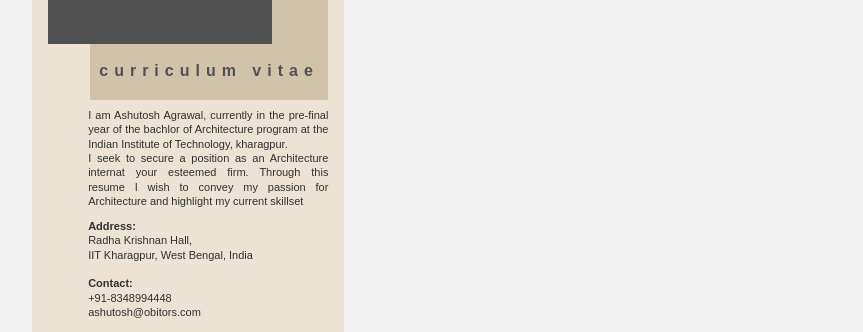
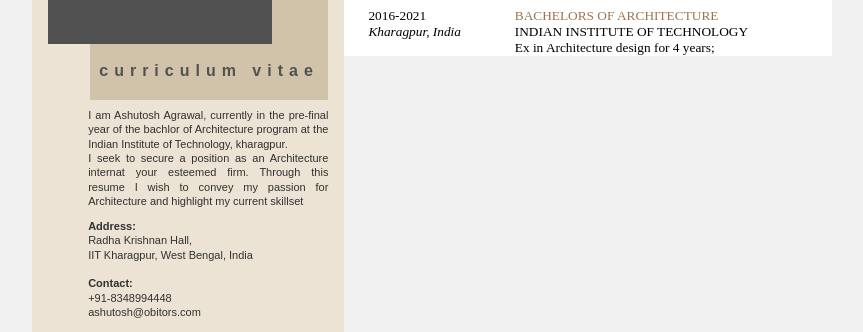
Before and after one commit to obitors/online-cv, a plain HTML site: page index.html in a window 1280 px wide. Shown: the part 201-533 px from the top of the page, without its empty margins (208-1071 px from the left). Drawn offline with Linux system fonts and the light colour scheme.

Commit message:
version 3.5

```diff
--- a/css/style.css
+++ b/css/style.css
@@ -187,12 +187,14 @@
 
 .my-heading .my-title {
     font-style: italic;
-    margin-top: -1%
+    margin-top: -1%;
+    font-size: 12pt;
 }
 
 .my-heading a {
     color: #000;
     font-weight: 400;
+    font-size: 12pt;
 }
 
 .my-references {
@@ -203,7 +205,54 @@
     float: left;
 }
 
+.item-row {
+    width: 100%;
+    float: left;
+    margin-top: 10pt;
+}
+
+.item-row .left-item {
+    width: 30%;
+    float: left;
+}
+
+.item-row .right-item{
+    float: left;
+    width: 70%;
+}
+
+.right-item .item-heading {
+    text-transform: uppercase;
+    font-size: 10pt;
+    font-weight: 400;
+
+}
+
+.left-item .item-place {
+    font-style: italic;
+    font-size: 10pt;
+}
+
+.left-item .item-year {
+    font-weight: 400;
+    font-size: 10pt;
+}
+
+.right-item .item-title {
+    text-transform: uppercase;
+    font-size: 10pt;
+    font-weight: 300;
+}
+
+.right-item .item-title {
+    text-transform: uppercase;
+    font-size: 10pt;
+    font-weight: 300;
+}
+
+
 body {
     font-family: aileron;
     font-weight: 100;
+    font-size: 10pt;
 }
--- a/index.html
+++ b/index.html
@@ -169,7 +169,7 @@
                 <div class="my-heading">
                     [UNDER DEVELOPMENT, COME BACK LATER]
                     <div class="my-name">
-                    ASHUTOSH AGRAWAL
+                        ASHUTOSH AGRAWAL
                     </div>
                     <div class="my-title cv-color2">
                         UNDERGRADUATE STUDENT AT IIT KHARAGPUR
@@ -180,11 +180,34 @@
                 </div>
                 <div class="my-education">
                     <div class="heading">
-                    EDUCATION
-                    <div class="seperator">
+                        EDUCATION
+                        <div class="seperator">
+                        </div>
                     </div>
+
+                    <div class="item-row">
+                        <div class="left-item">
+                            <div class="item-year">
+                                2016-2021
+                            </div>
+                            <div class="item-place">
+                                Kharagpur, India
+                            </div>
+                        </div>
+                        <div class="right-item">
+                            <div class="item-heading cv-color2">
+                                Bachelors Of Architecture
+                            </div>
+                            <div class="item-title">
+                                Indian Institute of Technology
+                            </div>
+                            <div class="item-content">
+                                Ex in Architecture design for 4 years;
+                            </div>
+                        </div>
                     </div>
                 </div>
+
             </div>
         </div>
     </div>
```
